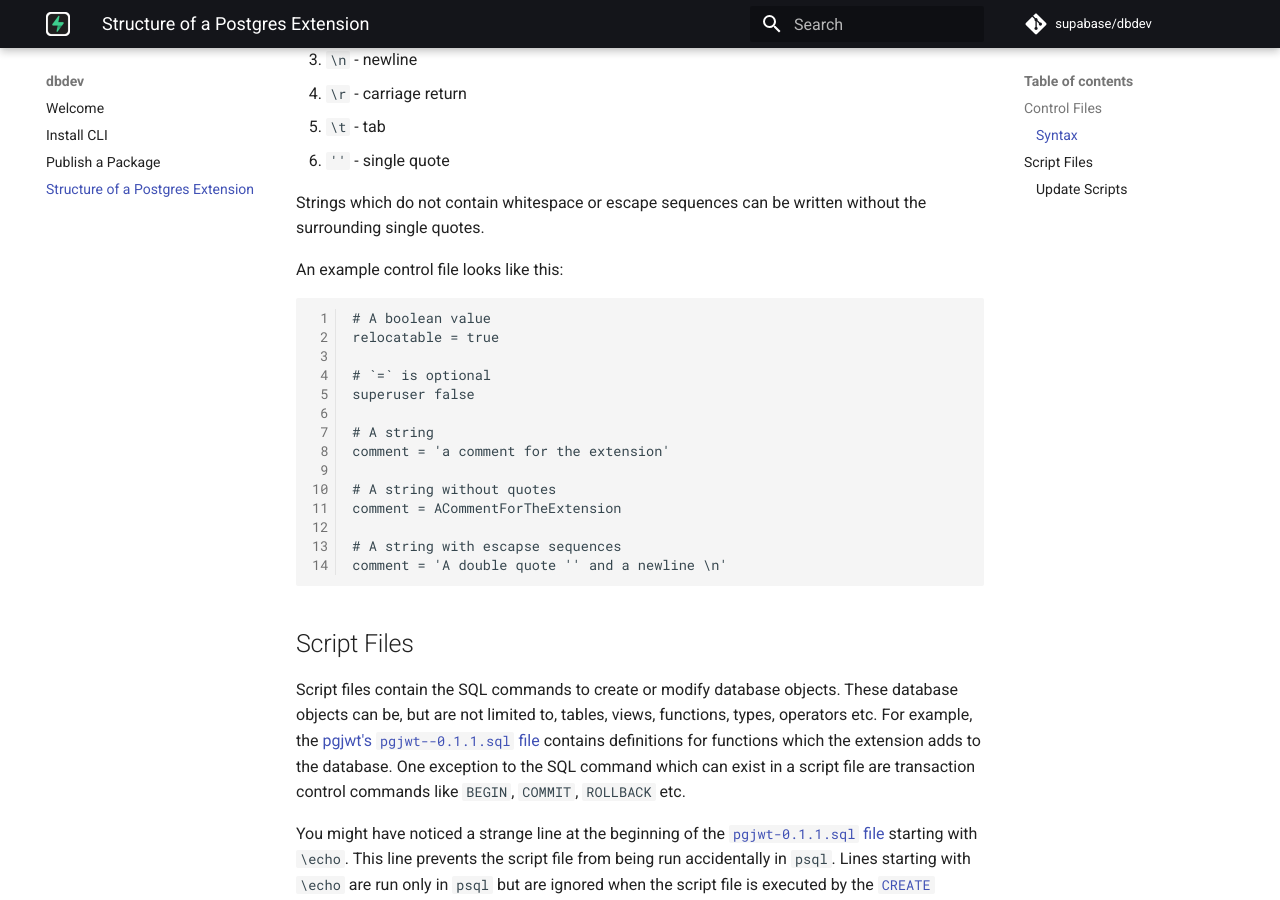
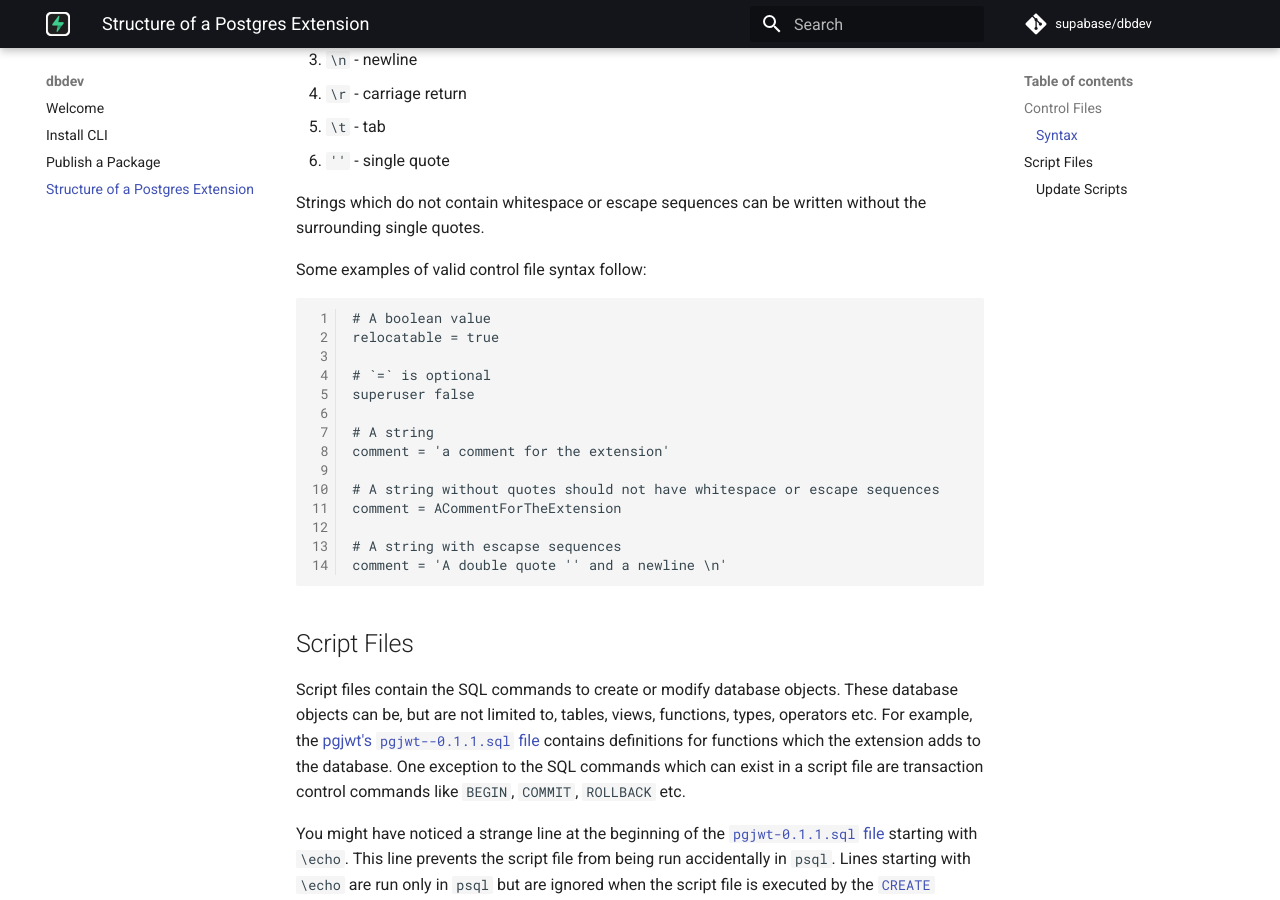
Before and after one commit to supabase/dbdev, an MkDocs documentation site: the page built from docs/extension_structure.md, in a window 1280 px wide and 900 px high, scrolled down 1454 px. Built offline with MkDocs 1.6.1 and Material for MkDocs 9.7.7, drawn with Linux system fonts in a browser that asks for light colours; comment, search, counter and statistics services are not loaded.

Commit message:
rework some sentences

````diff
--- a/docs/extension_structure.md
+++ b/docs/extension_structure.md
@@ -47,7 +47,7 @@ A control file contains key-value pairs. Each pair should be on a separate line.
 
 Strings which do not contain whitespace or escape sequences can be written without the surrounding single quotes.
 
-An example control file looks like this:
+Some examples of valid control file syntax follow:
 
 ```
 # A boolean value
@@ -59,7 +59,7 @@ superuser false
 # A string
 comment = 'a comment for the extension'
 
-# A string without quotes
+# A string without quotes should not have whitespace or escape sequences
 comment = ACommentForTheExtension
 
 # A string with escapse sequences
@@ -69,7 +69,7 @@ comment = 'A double quote '' and a newline \n'
 
 ## Script Files
 
-Script files contain the SQL commands to create or modify database objects. These database objects can be, but are not limited to, tables, views, functions, types, operators etc. For example, the [pgjwt's `pgjwt--0.1.1.sql` file](https://github.com/michelp/pgjwt/blob/master/pgjwt--0.1.1.sql) contains definitions for functions which the extension adds to the database. One exception to the SQL command which can exist in a script file are transaction control commands like `BEGIN`, `COMMIT`, `ROLLBACK` etc.
+Script files contain the SQL commands to create or modify database objects. These database objects can be, but are not limited to, tables, views, functions, types, operators etc. For example, the [pgjwt's `pgjwt--0.1.1.sql` file](https://github.com/michelp/pgjwt/blob/master/pgjwt--0.1.1.sql) contains definitions for functions which the extension adds to the database. One exception to the SQL commands which can exist in a script file are transaction control commands like `BEGIN`, `COMMIT`, `ROLLBACK` etc.
 
 You might have noticed a strange line at the beginning of the [`pgjwt-0.1.1.sql` file](https://github.com/michelp/pgjwt/blob/master/pgjwt--0.1.1.sql) starting with `\echo`. This line prevents the script file from being run accidentally in `psql`. Lines starting with `\echo` are run only in `psql` but are ignored when the script file is executed by the [`CREATE EXTENSION` command](https://www.postgresql.org/docs/current/sql-createextension.html). It is recommended that you include such a line at the beginning of your script file.
 
````
